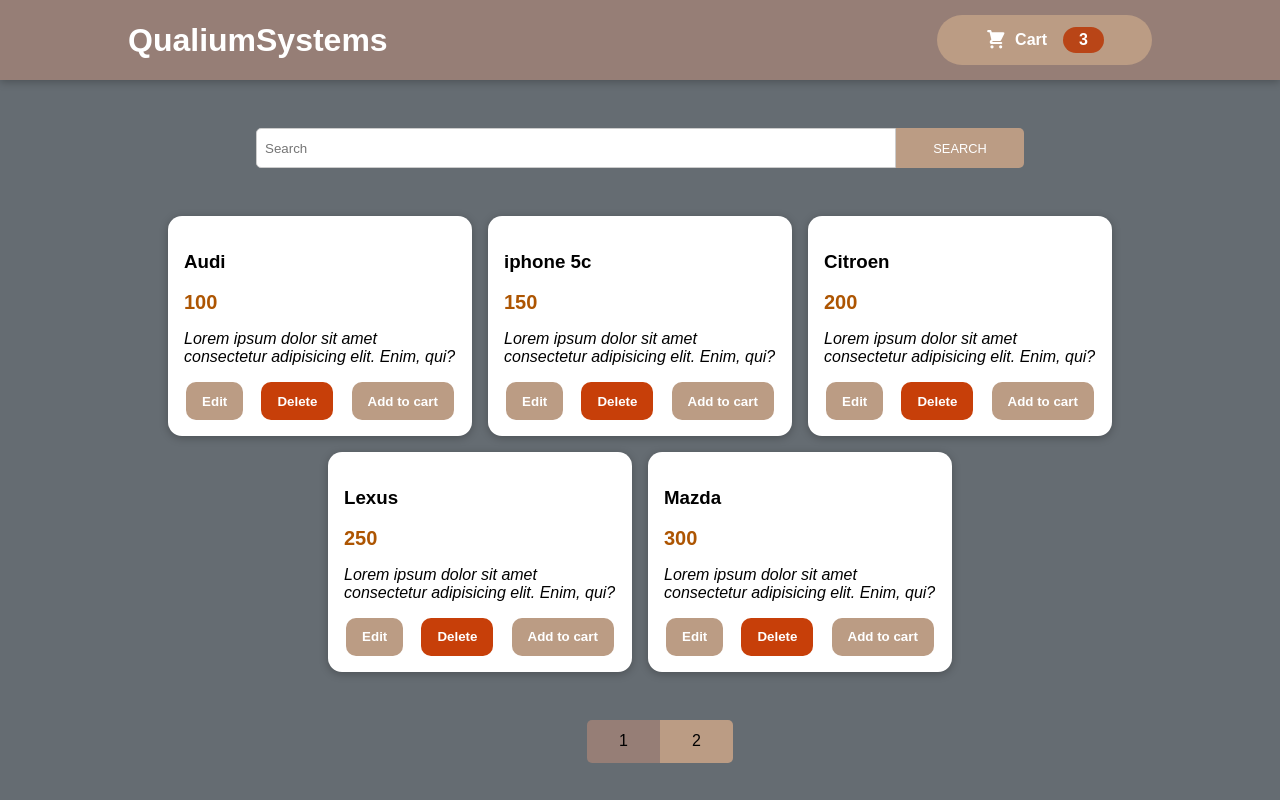
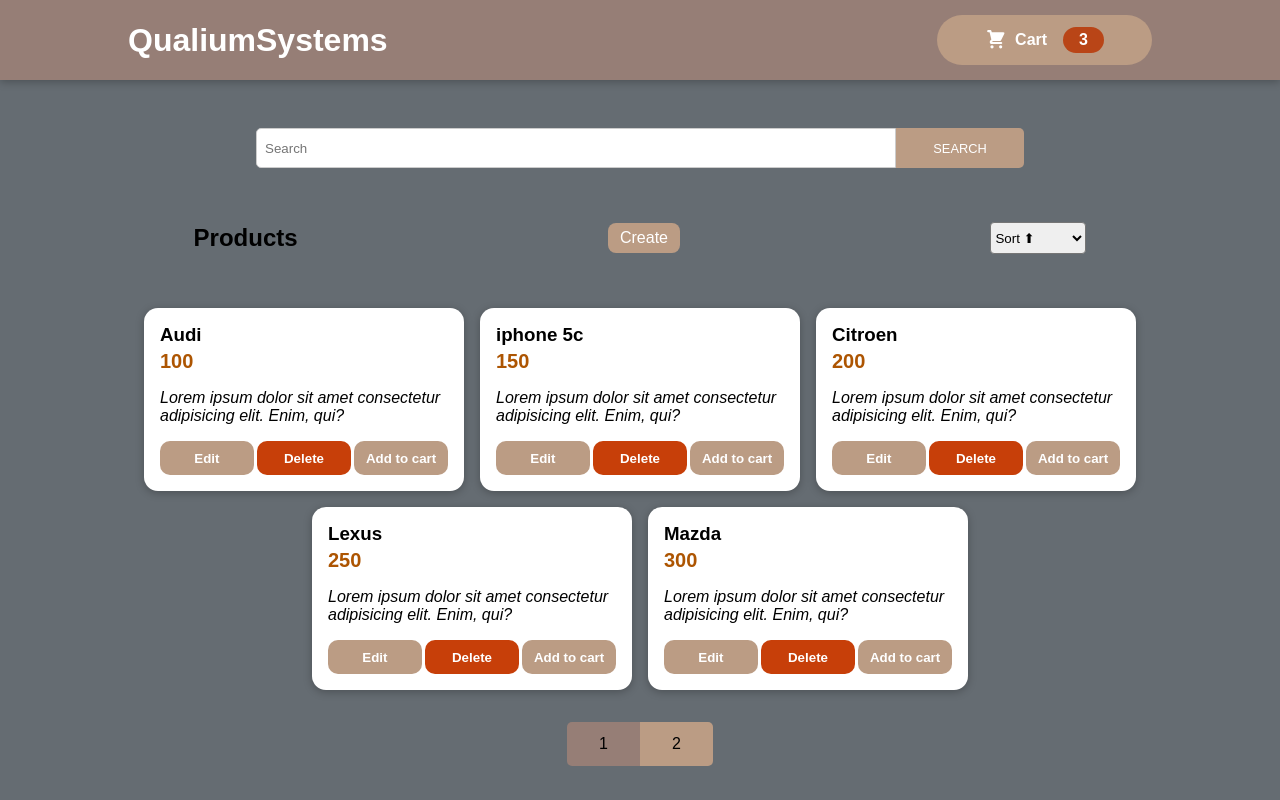
Before and after one commit to Samwa-ua/qualium-react-task, a React (Create React App) app: page / in a window 1280 px wide. Built offline with nearby package versions, Linux system fonts and the light colour scheme.

Commit message:
feat: Add create button and sort markup

```diff
--- a/src/components/Pagination/Pagination.module.css
+++ b/src/components/Pagination/Pagination.module.css
@@ -1,4 +1,5 @@
 .pagination {
+  margin: 2rem auto;
   display: flex;
   justify-content: center;
   list-style: none;
--- a/src/components/Products/ProductItem.module.css
+++ b/src/components/Products/ProductItem.module.css
@@ -29,14 +29,15 @@
   display: flex;
   justify-content: space-evenly;
   align-items: center;
-  gap: 1rem;
+  gap: 0.2rem;
 }
 .button {
   border: none;
   background-color: #bb9c84;
   color: white;
   cursor: pointer;
-  padding: 0.7rem 1rem;
+  width: 100px;
+  padding: 0.6rem 0.7rem;
   border-radius: 10px;
   font-weight: bold;
 }
--- a/src/components/Products/ProductsList.module.css
+++ b/src/components/Products/ProductsList.module.css
@@ -3,6 +3,6 @@
   justify-content: center;
   flex-wrap: wrap;
   width: 90%;
-  margin: 3rem auto;
+  margin: 0 auto;
   gap: 1rem;
 }
--- a/src/components/UI/Card.module.css
+++ b/src/components/UI/Card.module.css
@@ -3,6 +3,6 @@
   box-shadow: 0 2px 8px rgba(0, 0, 0, 0.25);
   border-radius: 14px;
   background-color: white;
-  min-width: 19rem;
-  max-width: 19rem;
+  min-width: 20rem;
+  max-width: 20rem;
 }
--- a/src/index.css
+++ b/src/index.css
@@ -1,4 +1,6 @@
 * {
+  margin: 0;
+  padding: 0;
   box-sizing: border-box;
 }
 
--- a/src/pages/MainView/MainView.js
+++ b/src/pages/MainView/MainView.js
@@ -1,4 +1,6 @@
 import React from "react";
+
+import styles from "./MainView.module.css";
 
 import SearchForm from "../../components/SearchForm/SearchForm";
 import ProductsList from "../../components/Products/ProductsList";
@@ -8,6 +10,19 @@
   return (
     <>
       <SearchForm />
+      <section className={styles["content-main"]}>
+        <div className={styles["content-header"]}>
+          <h2 className="content-title">Products</h2>
+          <div>
+            <div className={styles.button}>Create</div>
+          </div>
+          <select className={styles.select}>
+            <option>Sort ⬆ </option>
+            <option>Sort ⬇ </option>
+          </select>
+        </div>
+      </section>
+
       <ProductsList />
       <Pagination />
     </>
--- /dev/null
+++ b/src/pages/MainView/MainView.module.css
@@ -0,0 +1,29 @@
+.content-main {
+  margin: 1.5rem auto;
+  padding: 30px 3%;
+}
+.content-header {
+  display: flex;
+  align-items: center;
+  justify-content: space-around;
+}
+.button {
+  background-color: #bb9c84;
+  color: white;
+  text-align: center;
+  cursor: pointer;
+  padding: 0.4rem 0.75rem;
+  font-size: 1rem;
+  border-radius: 0.5rem;
+}
+.button:hover,
+.button:focus {
+  background-color: #967e76;
+}
+
+.select {
+  height: 2rem;
+  width: 6rem;
+  outline: none;
+  border-radius: 0.25rem;
+}
```
